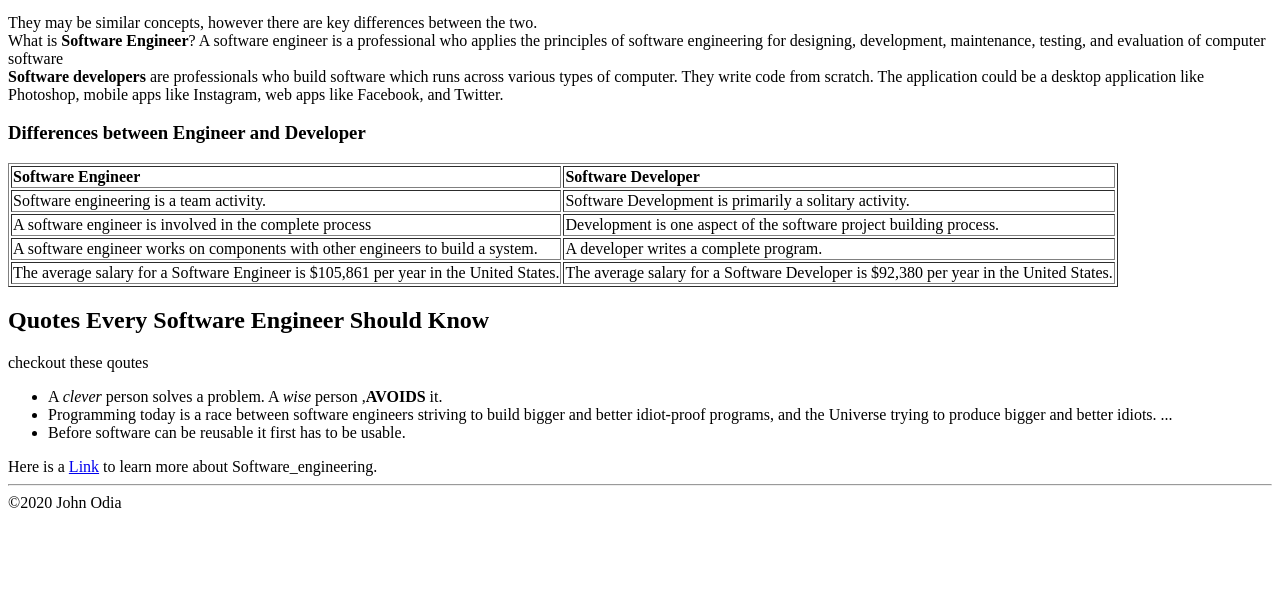
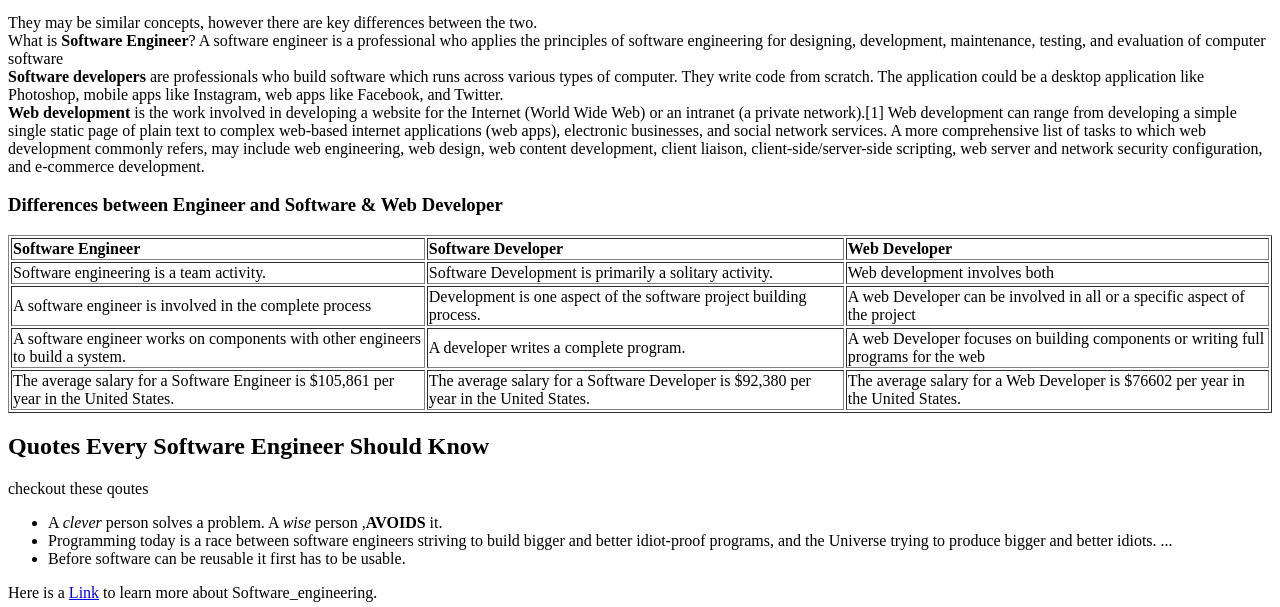
Before and after one commit to johnOdia/myWebpage, a plain HTML site: page stuternProject/index.html in a window 1280 px wide. Shown: the part 722-1329 px from the top of the page. Before the commit the page ends 1242 px from the top, so only its background shows below. Drawn offline with Linux system fonts and the light colour scheme.

Commit message:
updated my webpage

```diff
--- a/stuternProject/index.html
+++ b/stuternProject/index.html
@@ -26,7 +26,7 @@
         </section>
 
         <section>
-            <h2>Software Engineer VS Software Developer, Any Difference?</h2>
+            <h2>Software Engineer VS Software Developer and Web Developer, Any Difference?</h2>
             <a target="blank" href="https://www.google.com/imgres?imgurl=https%3A%2F%2Fwww.guru99.com%2Fimages%2F1%2F102219_1333_SoftwareEng2.png&imgrefurl=https%3A%2F%2Fwww.guru99.com%2Fdifference-software-engineer-developer.html&tbnid=lwR_XMre7TLOtM&vet=12ahUKEwj6_fGO58XpAhUNKhoKHSRsBzkQMygdegQIARBR..i&docid=_vwBgD6PcBGw4M&w=601&h=168&q=software%20engineering%20vs%20software%20development&ved=2ahUKEwj6_fGO58XpAhUNKhoKHSRsBzkQMygdegQIARBR">
                <img src="https://encrypted-tbn0.gstatic.com/images?q=tbn%3AANd9GcQF117QrPCaXN9j1Muhlu0K9wjOlpld58RKsSEXXorptJ2Dk_-7&usqp=CAU"
                 alt="developers vs engineers">
@@ -36,31 +36,40 @@ What is <b> Software Engineer</b>?
 A software engineer is a professional who applies the principles of software engineering for designing, development,
 maintenance, testing, and evaluation of computer software <br>
 <b> Software developers</b> are professionals who build software which runs across various types of computer. They write code from scratch.
-The application could be a desktop application like Photoshop, mobile apps like Instagram, web apps like Facebook, and Twitter.
+The application could be a desktop application like Photoshop, mobile apps like Instagram, web apps like Facebook, and Twitter.  <br>
+<b> Web development</b> is the work involved in developing a website for the Internet (World Wide Web) or an intranet (a private network).[1] Web development can range from developing a simple single static page of plain text to complex web-based internet applications (web apps), electronic businesses, and social network services. A more comprehensive list of tasks to which web development commonly refers, may include web engineering, web design, web content development, client liaison,
+ client-side/server-side scripting, web server and network security configuration, and e-commerce development.
             </p>
-                <h3>Differences between Engineer and Developer</h3>
+                <h3>Differences between Engineer and Software & Web Developer</h3>
                 <table border>
                    <tr>
                        <td><b>Software Engineer</b></td>
                        <td><b>Software Developer</b></td>
+                       <td><b>Web Developer</b></td>
                    </tr>
                    <tr>
                        <td>Software engineering is a team activity.</td>
                        <td>
                            Software Development is primarily a solitary activity.
                        </td>
+                       <td>
+                           Web development involves both
+                       </td>
                    </tr>
                    <tr>
                        <td>A software engineer is involved in the complete process</td>
                        <td>	Development is one aspect of the software project building process.</td>
+                       <td>A web Developer can be involved in all or a specific aspect of the project</td>
                    </tr>
                    <tr>
                        <td>A software engineer works on components with other engineers to build a system.</td>
                        <td>A developer writes a complete program.</td>
+                       <td>A web Developer focuses on building components or writing full programs for the web</td>
                    </tr>
                    <tr>
                        <td>The average salary for a Software Engineer is $105,861 per year in the United States.</td>
                        <td>The average salary for a Software Developer is $92,380 per year in the United States.</td>
+                       <td>The average salary for a Web Developer is $76602 per year in the United States.</td>
                    </tr>
                 </table>
         </section>
```
